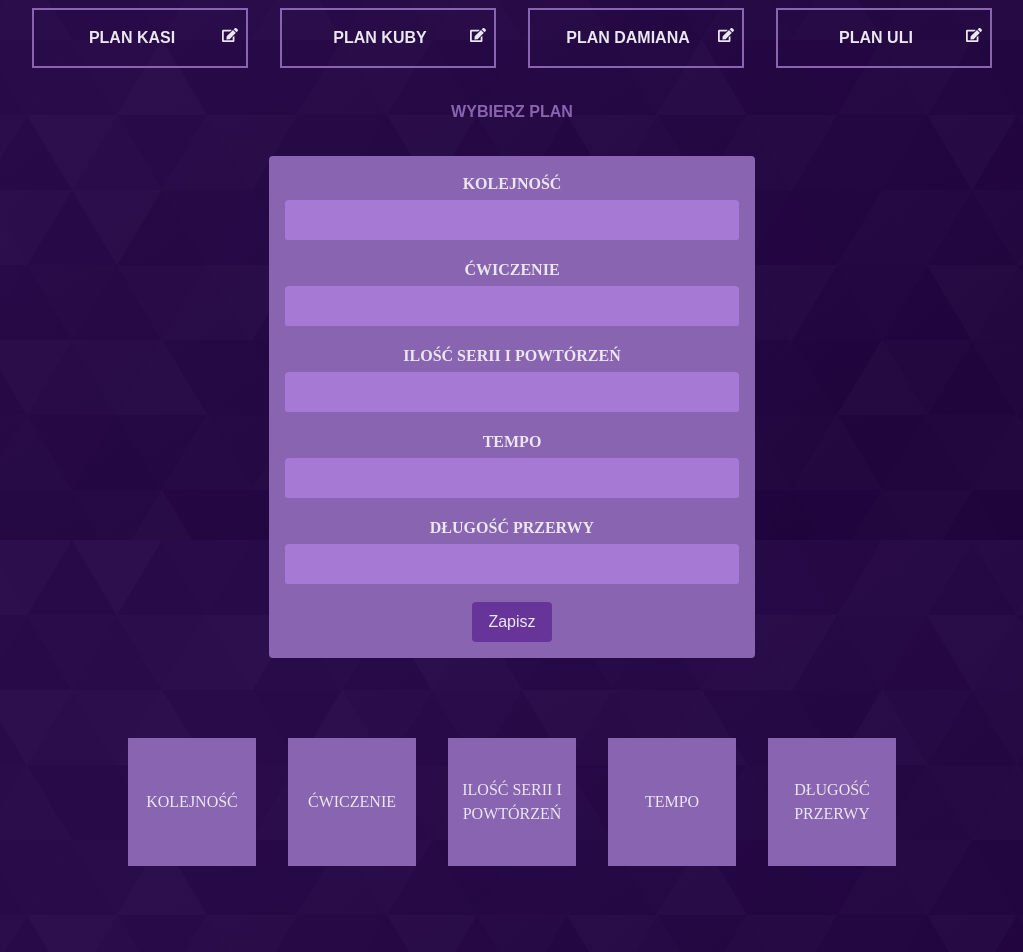
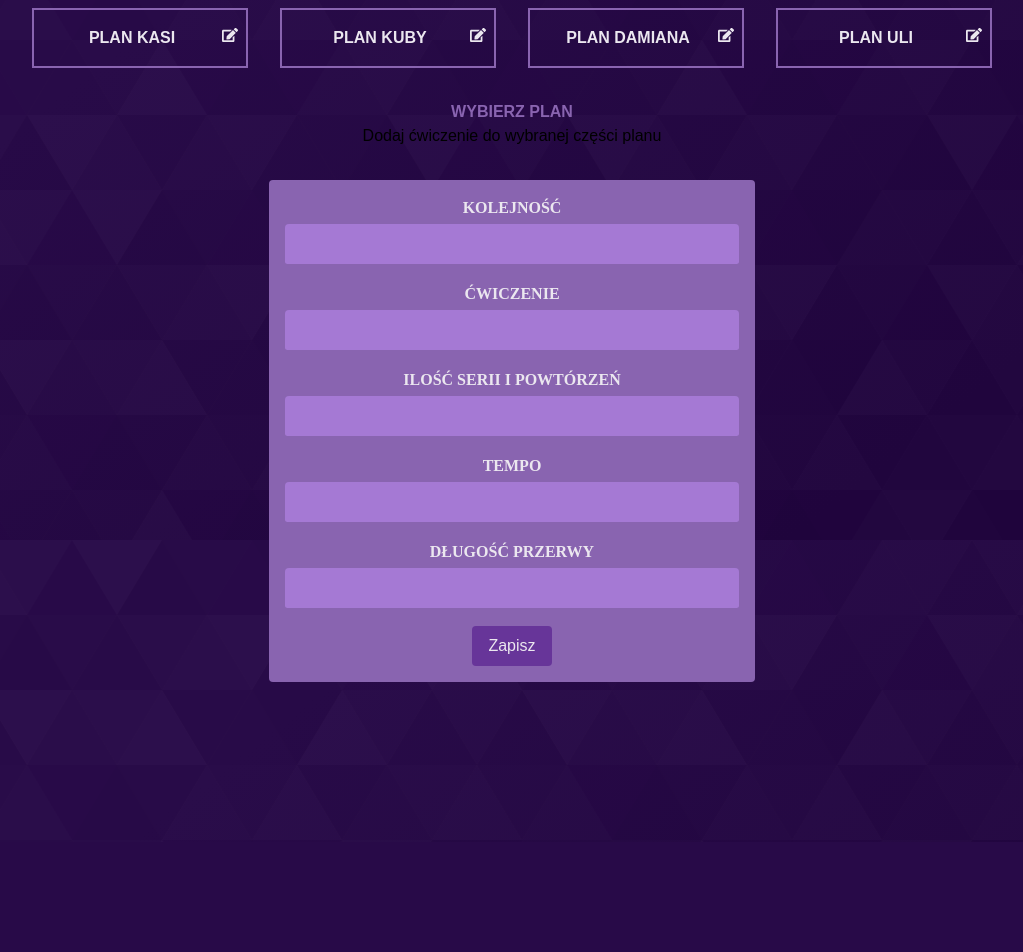
Before and after one commit to kajzerkasia/GymTrainingPlannerRemasteredFront, a React (Vite) app: page / in a window 1280 px wide. Shown: the part 260-1212 px from the top of the page, without its empty margins (128-1151 px from the left). After the commit the page ends 1102 px from the top, so only its background shows below. Built offline with nearby package versions, Linux system fonts and the light colour scheme.

Commit message:
Moved all Exercises logic and components to one common.

```diff
--- a/src/App.jsx
+++ b/src/App.jsx
@@ -1,45 +1,10 @@
 import "./App.css";
 import Header from "./components/Header/Header.jsx";
 import Plans from "./components/Plans/Plans.jsx";
-import ExercisesData from "./components/ExercisesData/ExercisesData.jsx";
-import {useState} from "react";
-import ExercisesInput from "./components/ExercisesInput/ExercisesInput.jsx";
-import ExercisesColumnsNames from "./components/ExercisesColumnsNames/ExercisesColumnsNames.jsx";
-import {INITIAL_EXERCISES_INPUT} from "./constants/data.js";
+import Exercises from "./components/Exercises/Exercises.jsx";
 
 function App() {
-    const [exercisesInput, setExercisesInput] = useState(INITIAL_EXERCISES_INPUT);
-    const [exercisesArray, setExercisesArray] = useState([]);
 
-    function handleChange(inputIdentifier, newValue) {
-        setExercisesInput((prevExercisesInput) => {
-            return {
-                ...prevExercisesInput,
-                [inputIdentifier]: newValue,
-            };
-        });
-    }
-
-    const handleSaveClick = (newExercise) => {
-        const {order, exercise, seriesAndRepetitions, tempo, rest} = newExercise;
-        const updatedExercisesArray = [...exercisesArray];
-        setExercisesArray(updatedExercisesArray);
-        setExercisesArray((prevExercisesArray) => [
-            ...prevExercisesArray,
-            {
-                order,
-                exercise,
-                seriesAndRepetitions,
-                tempo,
-                rest,
-            }
-        ]);
-        return exercisesArray;
-    }
-
-    const resetExercisesInput = () => {
-        setExercisesInput(INITIAL_EXERCISES_INPUT);
-    };
 
     return (
         <div>
@@ -47,14 +12,7 @@ function App() {
             <main>
                 <Plans/>
             </main>
-            <ExercisesInput
-                exercisesInput={exercisesInput}
-                onChange={handleChange}
-                onSaveClick={handleSaveClick}
-                onReset={resetExercisesInput}
-            />
-            <ExercisesColumnsNames/>
-            <ExercisesData exercisesArray={exercisesArray}/>
+            <Exercises/>
         </div>
     );
 }
--- /dev/null
+++ b/src/components/Exercises/Exercises.jsx
@@ -0,0 +1,56 @@
+import React, {useState} from 'react';
+import ExercisesInput from "../ExercisesInput/ExercisesInput.jsx";
+import ExercisesColumnsNames from "../ExercisesColumnsNames/ExercisesColumnsNames.jsx";
+import ExercisesData from "../ExercisesData/ExercisesData.jsx";
+import {INITIAL_EXERCISES_INPUT} from "../../constants/data.js";
+
+const Exercises = () => {
+
+    const [exercisesInput, setExercisesInput] = useState(INITIAL_EXERCISES_INPUT);
+    const [exercisesArray, setExercisesArray] = useState([]);
+
+    function handleChange(inputIdentifier, newValue) {
+        setExercisesInput((prevExercisesInput) => {
+            return {
+                ...prevExercisesInput,
+                [inputIdentifier]: newValue,
+            };
+        });
+    }
+
+    const handleSaveClick = (newExercise) => {
+        const {order, exercise, seriesAndRepetitions, tempo, rest} = newExercise;
+        const updatedExercisesArray = [...exercisesArray];
+        setExercisesArray(updatedExercisesArray);
+        setExercisesArray((prevExercisesArray) => [
+            ...prevExercisesArray,
+            {
+                order,
+                exercise,
+                seriesAndRepetitions,
+                tempo,
+                rest,
+            }
+        ]);
+        return exercisesArray;
+    }
+
+    const resetExercisesInput = () => {
+        setExercisesInput(INITIAL_EXERCISES_INPUT);
+    };
+
+    return (
+        <div>
+            <ExercisesInput
+                exercisesInput={exercisesInput}
+                onChange={handleChange}
+                onSaveClick={handleSaveClick}
+                onReset={resetExercisesInput}
+            />
+            {exercisesArray.length > 0 && <ExercisesColumnsNames/>}
+            <ExercisesData exercisesArray={exercisesArray}/>
+        </div>
+    );
+};
+
+export default Exercises;
--- a/src/components/ExercisesInput/ExercisesInput.jsx
+++ b/src/components/ExercisesInput/ExercisesInput.jsx
@@ -3,7 +3,7 @@ import Section from "../Section.jsx";
 import CustomInput from "../CustomInput/CustomInput.jsx";
 import Button from "../Button/Button.jsx";
 
-const ExercisesInput = ({ exercisesInput, onChange, onSaveClick, onReset }) => {
+const ExercisesInput = ({exercisesInput, onChange, onSaveClick, onReset}) => {
 
     const handleSave = () => {
         onSaveClick(exercisesInput);
@@ -14,6 +14,8 @@ const ExercisesInput = ({ exercisesInput, onChange, onSaveClick, onReset }) => {
     }
 
     return (
+        <>
+            <p className="exercises-input-p">Dodaj ćwiczenie do wybranej części planu</p>
             <Section className="section">
                 <CustomInput
                     labelText="Kolejność"
@@ -51,6 +53,7 @@ const ExercisesInput = ({ exercisesInput, onChange, onSaveClick, onReset }) => {
                     <p>Zapisz</p>
                 </Button>
             </Section>
+        </>
     );
 };
 
```
Lines whose indentation alone changed are shown as unchanged.
